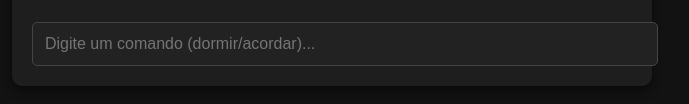
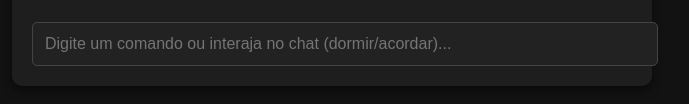
Before and after one commit to tznog/serjaomine, a website: page public/index.html in a window 1280 px wide. Shown: the part 560-664 px from the top of the page, without its empty margins (308-997 px from the left). Drawn offline with nearby package versions, Linux system fonts and the light colour scheme; no server answers.

Commit message:
Update index.html

```diff
--- a/public/index.html
+++ b/public/index.html
@@ -60,7 +60,7 @@
   <div class="container">
     <h1>Chat de Controle do Serjão</h1>
     <div id="chatBox"></div>
-    <input id="commandInput" type="text" placeholder="Digite um comando (dormir/acordar)...">
+    <input id="commandInput" type="text" placeholder="Digite um comando ou interaja no chat (dormir/acordar)...">
   </div>
 
   <script src="/socket.io/socket.io.js"></script>
```
